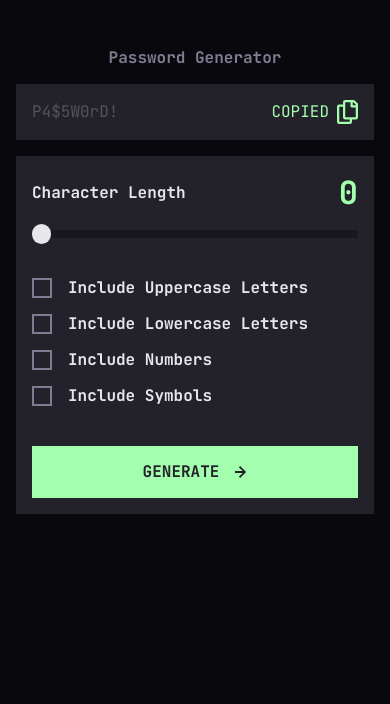
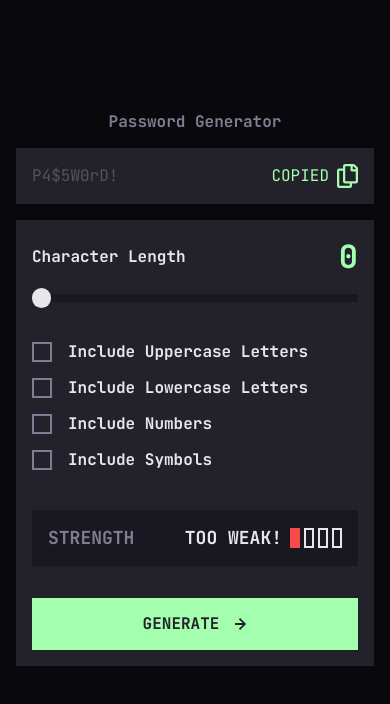
Before and after one commit to kmulqueen/password-generator, a React (Vite) app: page / in a window 390 px wide. Shown: the top 704 px of the page. Built offline with nearby package versions, Linux system fonts and the light colour scheme.

Commit message:
finish mobile styles

```diff
--- a/index.html
+++ b/index.html
@@ -6,7 +6,7 @@
     <meta name="viewport" content="width=device-width, initial-scale=1.0" />
     <title>Vite + React + TS</title>
   </head>
-  <body class="bg-grey-950 px-4 py-12">
+  <body class="bg-grey-950 px-4 py-28">
     <div id="root"></div>
     <script type="module" src="/src/main.tsx"></script>
   </body>
--- a/src/App.tsx
+++ b/src/App.tsx
@@ -1,12 +1,18 @@
+import { useState } from "react";
 import Button from "./components/Button";
 import Slider from "./components/Slider";
 import TextField from "./components/TextField";
 import Form from "./components/Form";
 import CheckboxWrapper from "./components/CheckboxWrapper";
+import StrengthState from "./components/StrengthState";
 
 function App() {
+  const [password, setPassword] = useState("");
   const handleCopyClick = (): void => {
     console.log("TODO - Copy password to clipboard.");
+  };
+  const handleGeneratePassword = (generatedPassword: string): void => {
+    setPassword(generatedPassword);
   };
 
   return (
@@ -14,10 +20,11 @@ function App() {
       <h1 className="mb-4 text-center text-preset-4 text-grey-600">
         Password Generator
       </h1>
-      <TextField onClick={handleCopyClick} />
-      <Form>
+      <TextField onClick={handleCopyClick} password={password} />
+      <Form handleGeneratePassword={handleGeneratePassword}>
         <Slider />
         <CheckboxWrapper />
+        <StrengthState strengthLevel={1} />
         <Button type="submit">GENERATE</Button>
       </Form>
     </main>
--- a/src/components/Form.tsx
+++ b/src/components/Form.tsx
@@ -1,11 +1,17 @@
 import type { FormEvent, PropsWithChildren } from "react";
 
-export default function Form({ children }: PropsWithChildren) {
+type FormProps = PropsWithChildren<{
+  handleGeneratePassword: (generatedPassword: string) => void;
+}>;
+
+export default function Form({ children, handleGeneratePassword }: FormProps) {
   const handleSubmit = (e: FormEvent<HTMLFormElement>): void => {
     e.preventDefault();
     console.log("TODO - Generate password");
     const data = new FormData(e.currentTarget);
     console.log(data);
+    const generatedPassword = "GeneratedPassword";
+    handleGeneratePassword(generatedPassword);
   };
   return (
     <form
--- a/src/components/StrengthState.tsx
+++ b/src/components/StrengthState.tsx
@@ -0,0 +1,64 @@
+type StrengthLevel = 0 | 1 | 2 | 3 | 4;
+type StrengthStateProps = {
+  strengthLevel: StrengthLevel;
+};
+
+export default function StrengthState({ strengthLevel }: StrengthStateProps) {
+  const getColorClass = (level: StrengthLevel): string => {
+    switch (level) {
+      case 0:
+        return "bg-transparent border-grey-200";
+      case 1:
+        return "bg-red-500 border-red-500";
+      case 2:
+        return "bg-orange-400 border-orange-400";
+      case 3:
+        return "bg-yellow-300 border-yellow-300";
+      case 4:
+        return "bg-green-200 border-green-200";
+      default:
+        return "bg-transparent border-grey-200";
+    }
+  };
+
+  const getStrengthText = (level: StrengthLevel): string => {
+    switch (level) {
+      case 0:
+        return "";
+      case 1:
+        return "TOO WEAK!";
+      case 2:
+        return "WEAK";
+      case 3:
+        return "MEDIUM";
+      case 4:
+        return "STRONG";
+      default:
+        return "";
+    }
+  };
+  const colorClass = getColorClass(strengthLevel);
+  const strengthText = getStrengthText(strengthLevel);
+  return (
+    <section className="bg-grey-850 p-4">
+      <h2 className="sr-only">Password Strength</h2>
+      <div className="flex items-center justify-between">
+        <p className="text-preset-3 text-grey-600">STRENGTH</p>
+        <div className="flex items-center gap-2">
+          <p className="items-center justify-center text-preset-3 text-grey-200">
+            {strengthText}
+          </p>
+          <ol className="flex gap-1" aria-hidden="true">
+            {Array.from({ length: 4 }).map((_, index) => (
+              <li
+                key={index}
+                className={`h-5 w-2.5 border-2 ${index < strengthLevel ? colorClass : "border-grey-200 bg-transparent"}`}
+                role="presentation"
+              />
+            ))}
+          </ol>
+        </div>
+      </div>
+    </section>
+  );
+}
--- a/src/components/TextField.tsx
+++ b/src/components/TextField.tsx
@@ -1,8 +1,9 @@
 type TextFieldProps = {
   onClick: React.MouseEventHandler;
+  password: string;
 };
 
-export default function TextField({ onClick }: TextFieldProps) {
+export default function TextField({ onClick, password }: TextFieldProps) {
   return (
     <fieldset className="mb-4 w-full min-w-0 border-0">
       <label htmlFor="generated-password" className="sr-only">
@@ -16,6 +17,7 @@ export default function TextField({ onClick }: TextFieldProps) {
           className="max-w-8/12 bg-grey-800 text-grey-200 caret-grey-200 placeholder:text-grey-700"
           placeholder="P4$5W0rD!"
           disabled={true}
+          value={password.length ? password : ""}
         />
         <div className="flex gap-2">
           <p className="text-green-200">COPIED</p>
```
